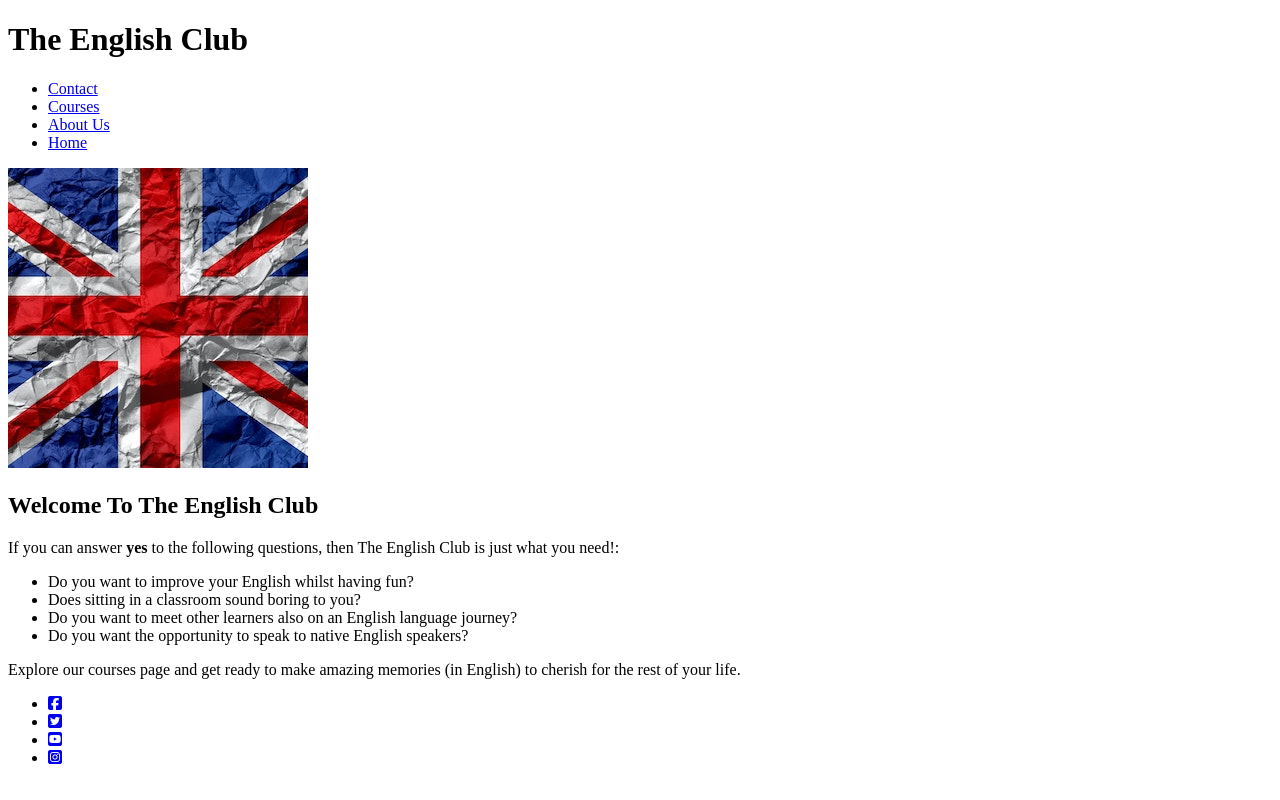
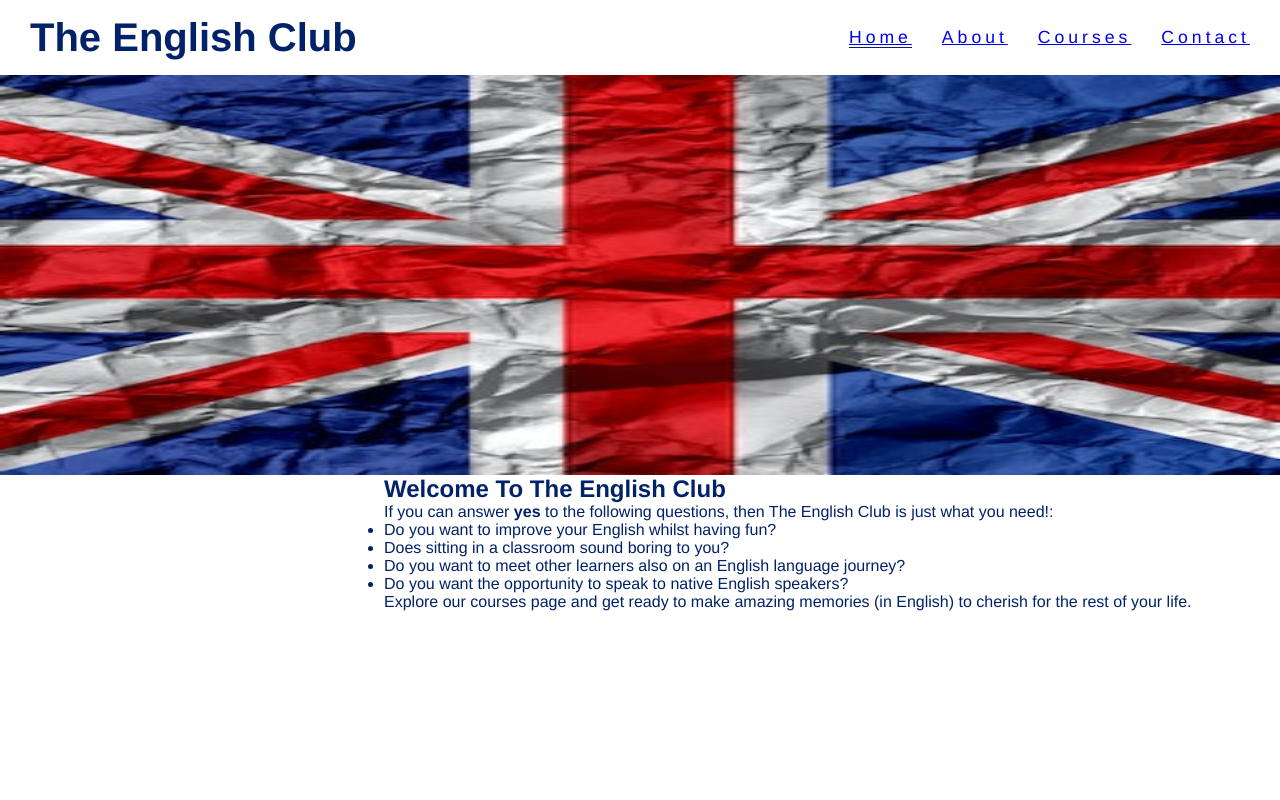
Before and after one commit to scottcook1989/the-english-club, a plain HTML site: page index.html in a window 1280 px wide. Drawn offline with Linux system fonts and the light colour scheme.

Commit message:
Styling and positioning of union jack

```diff
--- a/assets/css/style.css
+++ b/assets/css/style.css
@@ -0,0 +1,67 @@
+* {
+    margin: 0;
+    padding: 0;
+    border: none;
+}
+
+body {
+    font-family:'Franklin Gothic Medium', 'Arial Narrow', Arial, sans-serif;
+    font-weight: 300;
+    color: #012169;
+}
+
+
+#menu {
+    font-size: 110%;
+    letter-spacing: 4px;
+
+}
+
+#menu li {
+    float: right;
+    list-style: none;
+    margin-right: 30px;
+}
+
+#logo, #menu {
+    line-height: 75px;
+    color:#012169;
+}
+
+menu a {
+    text-decoration: none;
+    color: inherit;
+}
+
+#menu a:hover {
+    border-bottom: 1px solid #012169;
+}
+
+#logo {
+    float: left;
+    font-size: 250%;
+    margin-left: 30px;
+}
+
+.active {
+    border-bottom: 1px solid #012169;
+}
+
+h2 {
+    color:#012169;
+}
+
+img {
+    margin: 0 auto;
+    height: 400px;
+    width: 100%;
+    float: left;
+}
+
+
+/* Text on the home page*/
+
+#home-text {
+   padding-top: 75px;
+   padding-left: 30%;
+}
--- a/index.html
+++ b/index.html
@@ -15,7 +15,7 @@
 <body>
     <header>
         <a href="index.html"></a>
-        <h1>The English Club</h1>
+        <h1 id="logo">The English Club</h1>
 
         </a>
 
@@ -30,11 +30,11 @@
                 </li>
 
                 <li>
-                    <a href="#">About Us</a>
+                    <a href="#">About</a>
                 </li>
 
                 <li>
-                    <a href="#">Home</a>
+                    <a href="index.html" class="active">Home</a>
                 </li>
 
             </ul>
@@ -42,14 +42,16 @@
 
 
     </header>
-
-    <section id="union-jack-flag">
-    <img src="assets/images/union-jack-flag.jpg" alt="union jack flag">
-
+<section>
+<img src="assets/images/union-jack-flag.jpg" alt="union-jack-flag">
 </section>
 
 <section>
+    <div id="home-text">
     <h2>Welcome To The English Club</h2>
+
+    <hr>
+
     <p>
         If you can answer <strong>yes</strong> to the following questions, then The English Club is just what you need!:
 
@@ -64,27 +66,10 @@
     <p>
      Explore our courses page and get ready to make amazing memories (in English) to cherish for the rest of your life.
     </p>
+
+    </div>
 </section>
 
-<footer>
-    <ul class="social-networks">
-        <li>
-            <a href="https://facebook.com" target="_blank" rel="noopener" aria-label="Visit our Facebook page (opens in a new tab)"><i class="fa-brands fa-square-facebook"></i></a>
-        </li>
-
-        <li>
-            <a href="https://twitter.com" target="_blank" rel="noopener" aria-label="Visit our Twitter page (opens in a new tab)"><i class="fa-brands fa-square-twitter"></i></a>
-        </li>
-
-        <li>
-            <a href="https://youtube.com" target="_blank" rel="noopener" aria-label="Visit our Youtube page (opens in a new tab)"><i class="fa-brands fa-square-youtube"></i></a>
-        </li>
-
-        <li>
-            <a href="https://instagram.com" target="_blank" rel="noopener" aria-label="Visit our Instagram page (opens in a new tab)"><i class="fa-brands fa-square-instagram"></i></a>
-        </li>
-    </ul>
-</footer>
 
 <script src="https://kit.fontawesome.com/a01d2c4255.js" crossorigin="anonymous"></script>
 </body>
```
